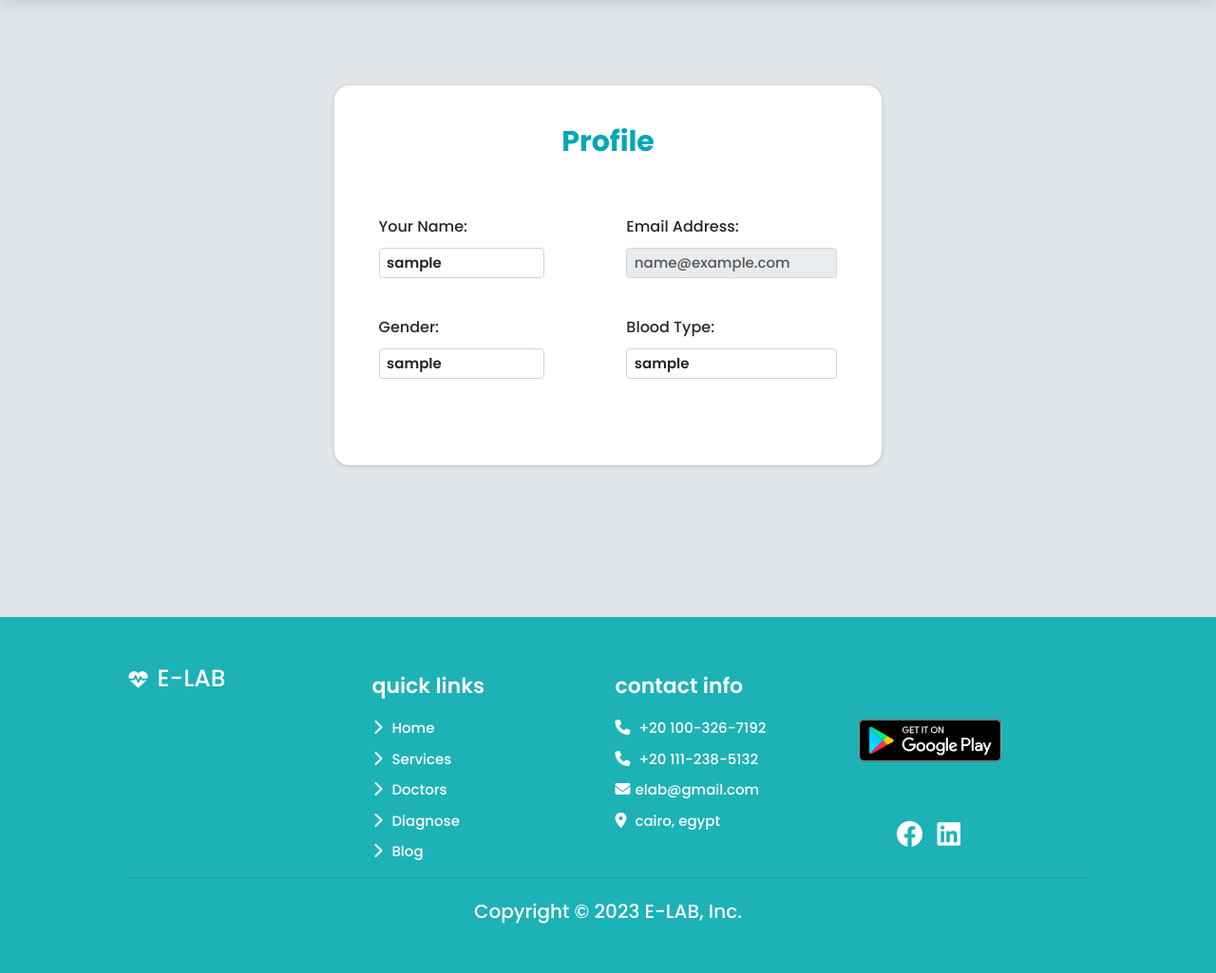
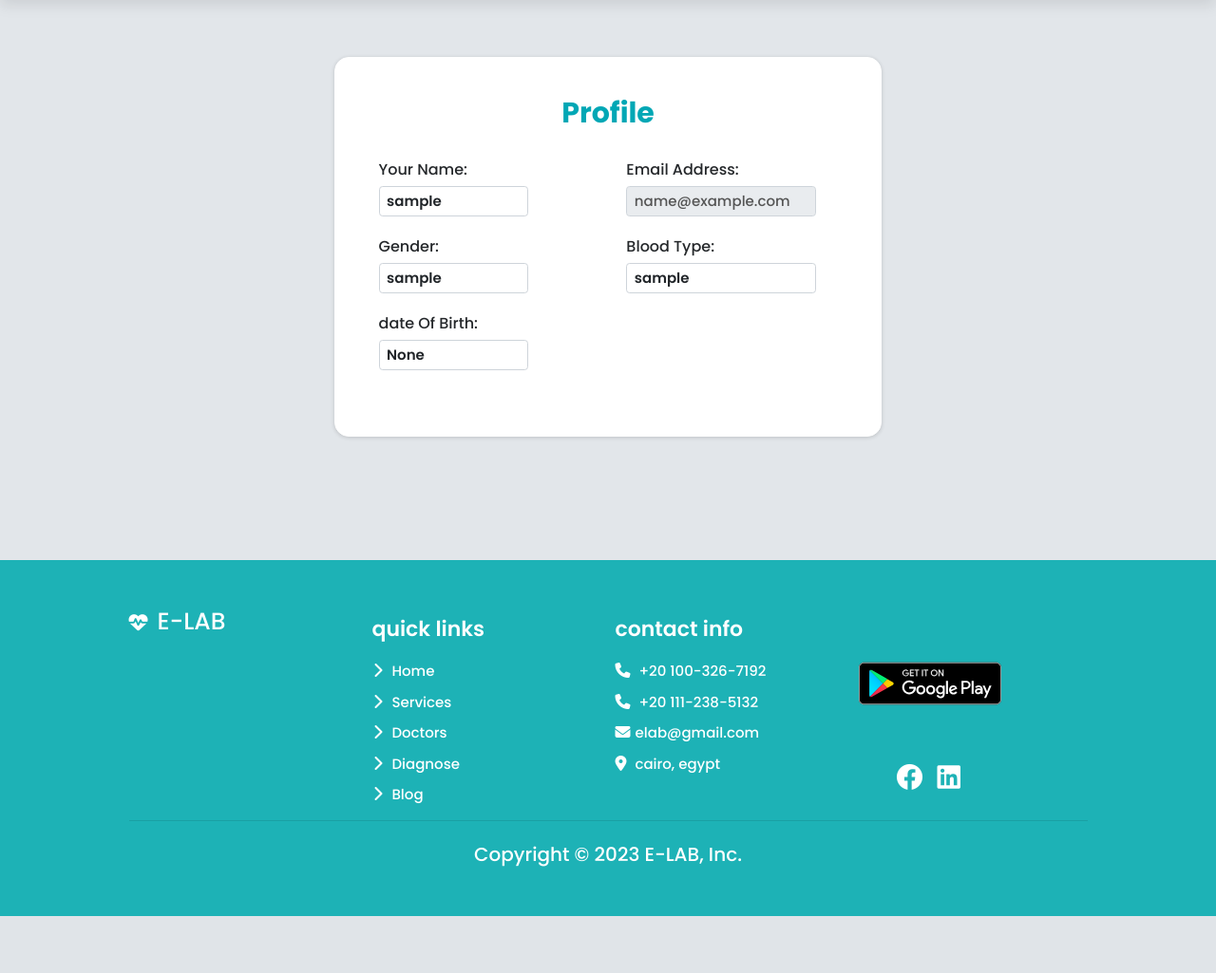
Before and after one commit to AliEissa74/E-lab-flask-App, a Flask app: page /profile in a window 1280 px wide. Shown: the part 70-1095 px from the top of the page at 95% size. After the commit the page ends 1035 px from the top, so only its background shows below. Run offline with Flask 3, Linux system fonts and the light colour scheme; the visitor is signed in with stand-in values (Sample User, id 1); data comes from the database, SQL or seed files in the repository; some libraries are stand-ins or nearby versions.

Commit message:
version 5

```diff
--- a/app.py
+++ b/app.py
@@ -1,4 +1,4 @@
-from flask import Flask, redirect, url_for, render_template , request , flash
+from flask import Flask, redirect, url_for, render_template , request , flash, jsonify
 from flask_sqlalchemy import SQLAlchemy
 from flask_login import UserMixin,login_user,LoginManager,login_required ,current_user,logout_user
 from email_validator import validate_email, EmailNotValidError
@@ -35,6 +35,7 @@
     password=db.Column(db.String(30),nullable=False)
     gender =db.Column(db.String(10),nullable=False)
     blood_type =db.Column(db.String(5),nullable=False)
+    birth_date = db.Column(db.String(40), nullable=True)
 
 
 with app.app_context():
@@ -140,6 +141,7 @@
         confirm_password = request.form['password2']
         gender = request.form['gender']
         blood_type = request.form['blood_type']
+        birth_date = request.form['birth_date']
 
         # check if username already exists in the database
         # existing_user = User.query.filter_by(username=username).first()
@@ -173,7 +175,7 @@
 
         # create new user
         hashed_password = bcrypt.generate_password_hash(password).decode('utf-8')
-        new_user = User(username=username, email=email, password=hashed_password ,gender=gender, blood_type=blood_type)
+        new_user = User(username=username, email=email, password=hashed_password ,gender=gender, blood_type=blood_type, birth_date=birth_date)
         db.session.add(new_user)
         db.session.commit()
 
@@ -198,7 +200,7 @@
     email = user.email if user else None
     gender = user.gender if user else None
     blood_type = user.blood_type if user else None
-    return render_template("profile.html" ,username=username ,email=email,gender=gender , blood_type=blood_type)
+    return render_template("profile.html" ,username=username ,email=email,gender=gender , blood_type=blood_type ,birth_date=user.birth_date ,user=current_user)
 
 
 if __name__ == "__main__":
--- a/static/css/profile.css
+++ b/static/css/profile.css
@@ -25,7 +25,7 @@
 form{
   width: 45%;
   height: 400px;
-  margin: 16rem auto;
+  margin: 13rem auto;
   border: 1px solid #fff;
   border-radius: 15px;
   padding: 10px;
@@ -35,7 +35,7 @@
 }
 
 h1{
-  margin-bottom: 40px;
+  margin-bottom: 20px;
   margin-top: 30px;
   text-align: center;
   font-size: 30px;
@@ -44,20 +44,20 @@
 }
 
 .input-field{
-  margin: 20px auto;
+  margin: 10px auto;
 }
 
 label{
   font-size: 16px;
   font-weight: 500;
-  margin-bottom: 10px;
+  margin-bottom: 5px;
   color: var(--black);
 }
 
 .form-control {
   font-weight: 600;
   font-size: 1.5rem;
-  width: 100%;
+  width: 90%;
 }
 .form-control::placeholder {
   color: rgb(85, 85, 85);
--- a/static/css/sign.css
+++ b/static/css/sign.css
@@ -150,7 +150,7 @@
   display: block;
   color: var(--black);
 }
-.signup #date{
+.signup #birth_date{
   width: 90%;
   /* margin-left: .5rem; */
   padding: 1rem .6rem;
@@ -267,7 +267,7 @@
   .blood{
     margin-left: 25px;
   }
-  .signup #date{
+  .signup #birth_date{
     width: 90%;
   }
 }
--- a/templates/profile.html
+++ b/templates/profile.html
@@ -47,6 +47,14 @@
                 <input type="text" id="blood" class="form-control" value="{{blood_type}}" readonly>
               </div>
             </div>
+            <div class="row">
+              <div class="input-field col-4">
+                <label for="birth_date">date Of Birth: </label>
+                <input type="text" id="birth_date" class="form-control" value="{{birth_date}}"  readonly>
+              </div>
+              <div class="input-field col-5">
+              </div>
+            </div>
             <!-- <div class="row">
               <div class="col-auto">
                 <button type="submit"  class="btn btn-success">Save</button>
--- a/templates/signup.html
+++ b/templates/signup.html
@@ -98,8 +98,8 @@
       </div>
 
       <div class="form-group col-6 col-md-4">
-        <label for="date">Date Of Birth: </label>
-        <input type="date" id="date">
+        <label for="birth_date">Date Of Birth: </label>
+        <input type="date" id="birth_date" name="birth_date">
       </div>
 
       <div class="form-group col-3 col-md-4 ">
```
